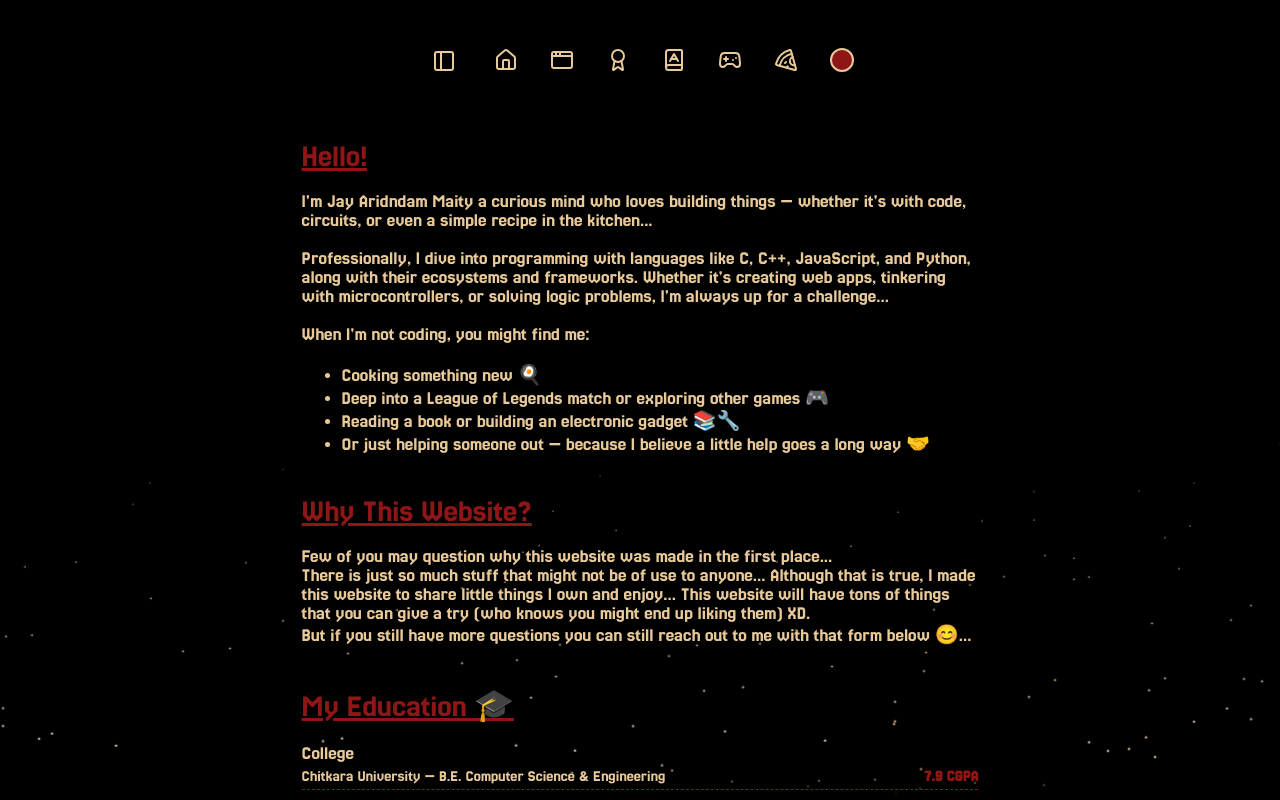
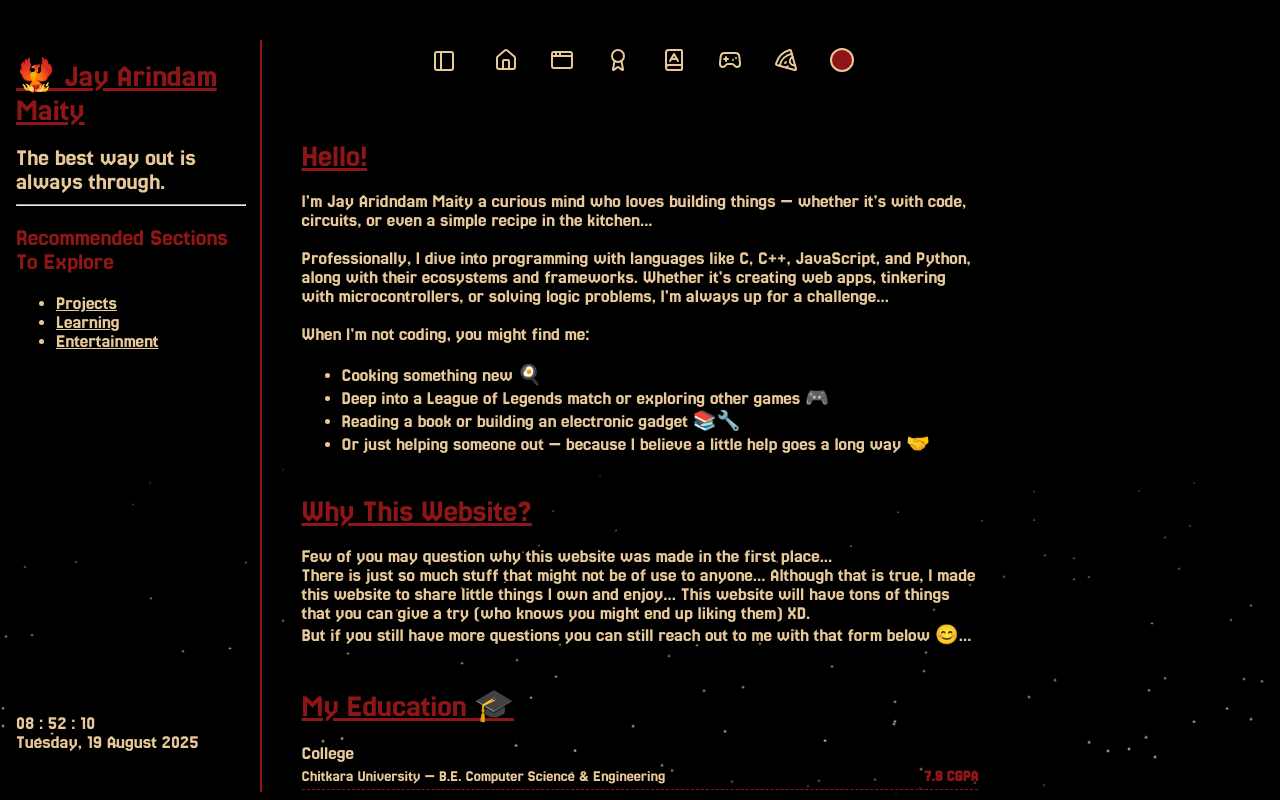
Before and after one commit to JayArindamMaity/jayarindammaity.github.io, a React (Vite) app: page /#/ in a window 1280 px wide. Built offline with nearby package versions, Linux system fonts and the light colour scheme.

Commit message:
some more minor changes

```diff
--- a/src/App.tsx
+++ b/src/App.tsx
@@ -16,7 +16,7 @@ import Achievements from "./pages/achievements/achievements";
 import Entertainment from "./pages/entertainment/entertainment";
 
 function App() {
-  const [isSidebarOpen , setIsSidebarOpen] = useState(false);
+  const [isSidebarOpen , setIsSidebarOpen] = useState(true);
 
   const toggleSidebar = () => {
     setIsSidebarOpen((prev) => !prev);
--- a/src/pages/home/home.tsx
+++ b/src/pages/home/home.tsx
@@ -1,7 +1,7 @@
 import "./home.css";
+import { learning_data } from "../../data/learning";
 import Contact from "../../components/contact/contact";
 import Mylearning from "../../components/mylearning/mylearning";
-import { learning_data } from "../../data/learning";
 
 export default function Home() {
 
```
Also changed, not shown: 1 other file (tests, documents, lock files or other folders).
